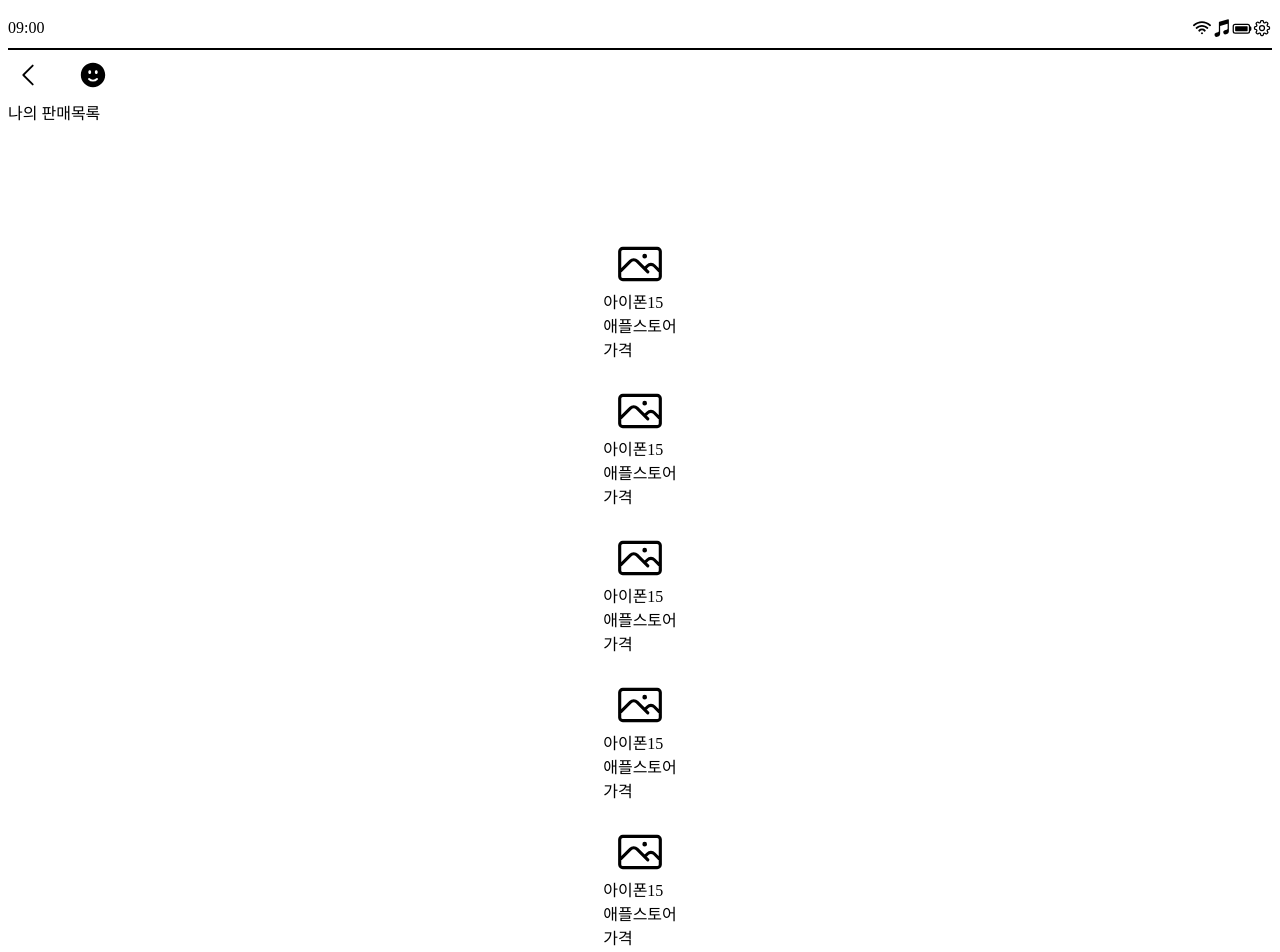
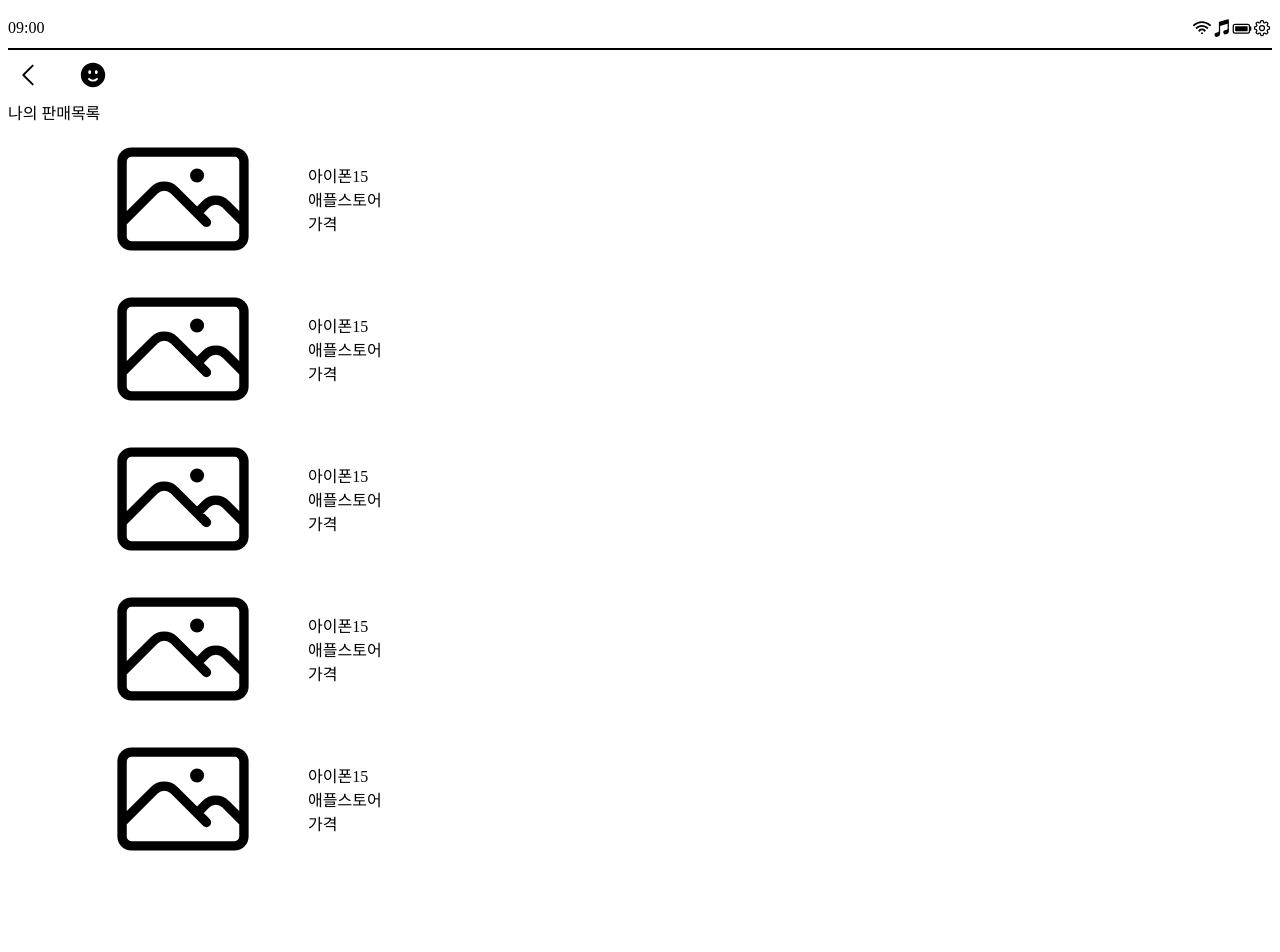
Before and after one commit to irenespurs/carrot-marketscreen, a plain HTML site: page index.html in a window 1280 px wide. After the commit the page ends 882 px from the top, so only its background shows below. Drawn offline with Linux system fonts and the light colour scheme.

Commit message:
main.css edited

```diff
--- a/css/main.css
+++ b/css/main.css
@@ -1,17 +1,22 @@
 .main__title {
+  display: flex;
+  flex-direction: column;
+  justify-content: center;
+  align-items: start;
+}
+.main__title__img {
   display: flex;
   justify-content: center;
   align-items: center;
-  padding-top: 90px;
+  margin: 0px 0px 0px 100px;
 }
 .main__title__img img {
-  width: 50px;
-  height: 50px;
-  padding-top: 25px;
+  width: 150px;
+  height: 150px;
 }
-.main__title__img {
-  display: flex;
-  flex-direction: column;
+.main__title__items__info {
+  display: felx;
   justify-content: space-between;
   align-items: center;
+  margin: 0px 0px 0px 50px;
 }
--- a/index.html
+++ b/index.html
@@ -36,19 +36,9 @@
     <!-- main 입니다. -->
     <main>
       <div class="main__title">
-        <div>
         <div class="main__title__img">
           <img src="assets/img.svg" alt="">
-        <div class="main__title__items">
-          <div class="main__title__items__list">아이폰15</div>
-          <div class="main__title__items__meta">애플스토어</div>
-          <div class="main__title__items__price">가격</div>
-        </div>
-        </div>
-
-      <div class="main__title__img">
-        <img src="assets/img.svg" alt="">
-      <div class="main__title__items">
+        <div class="main__title__items__info">
           <div class="main__title__items__list">아이폰15</div>
           <div class="main__title__items__meta">애플스토어</div>
           <div class="main__title__items__price">가격</div>
@@ -56,7 +46,7 @@
      </div>
      <div class="main__title__img">
       <img src="assets/img.svg" alt="">
-      <div class="main__title__items">
+    <div class="main__title__items__info">
       <div class="main__title__items__list">아이폰15</div>
       <div class="main__title__items__meta">애플스토어</div>
       <div class="main__title__items__price">가격</div>
@@ -64,7 +54,7 @@
  </div>
  <div class="main__title__img">
   <img src="assets/img.svg" alt="">
-      <div class="main__title__items">
+<div class="main__title__items__info">
   <div class="main__title__items__list">아이폰15</div>
   <div class="main__title__items__meta">애플스토어</div>
   <div class="main__title__items__price">가격</div>
@@ -72,7 +62,15 @@
 </div>
 <div class="main__title__img">
   <img src="assets/img.svg" alt="">
-      <div class="main__title__items">
+<div class="main__title__items__info">
+  <div class="main__title__items__list">아이폰15</div>
+  <div class="main__title__items__meta">애플스토어</div>
+  <div class="main__title__items__price">가격</div>
+</div>
+</div>
+<div class="main__title__img">
+  <img src="assets/img.svg" alt="">
+<div class="main__title__items__info">
   <div class="main__title__items__list">아이폰15</div>
   <div class="main__title__items__meta">애플스토어</div>
   <div class="main__title__items__price">가격</div>
```
Lines whose indentation alone changed are shown as unchanged.
